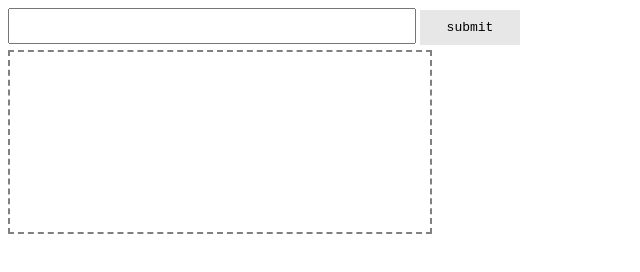
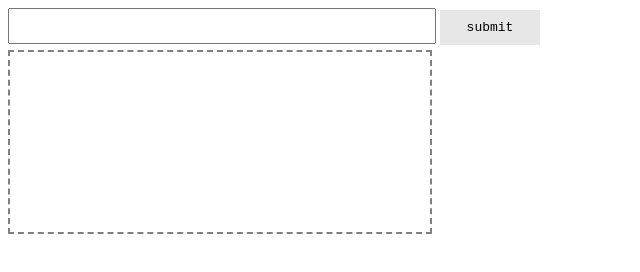
Before and after one commit to Mosaddek2020/Jquery, a plain HTML site: page index.html in a window 1280 px wide. Shown: the whole page, without its empty margins (0-640 px from the left). Drawn offline with Linux system fonts and the light colour scheme.

Commit message:
Fianl commit

```diff
--- a/index.html
+++ b/index.html
@@ -20,7 +20,7 @@
         }
        #txtbox{
             height: 30px;
-            width: 400px;
+            width: 420px;
 
        }
        #submit{
```
